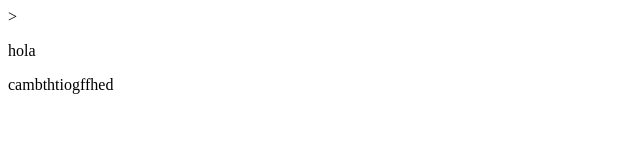
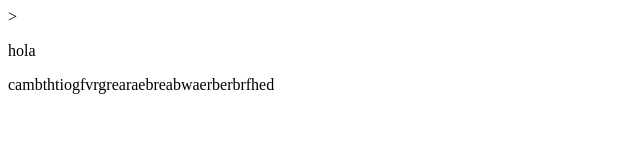
Before and after one commit to tonycod300/git1, a plain HTML site: page INDEX.HTML in a window 1280 px wide. Shown: the whole page, without its empty margins (0-640 px from the left). Drawn offline with Linux system fonts and the light colour scheme.

Commit message:
definitivo

```diff
--- a/INDEX.HTML
+++ b/INDEX.HTML
@@ -1,5 +1,5 @@
 ><html>
     <p>hola</p>
-    <p>cambthtiogffhed</p>
+    <p>cambthtiogfvrgrearaebreabwaerberbrfhed</p>
     <p></p>
 </html>
```
